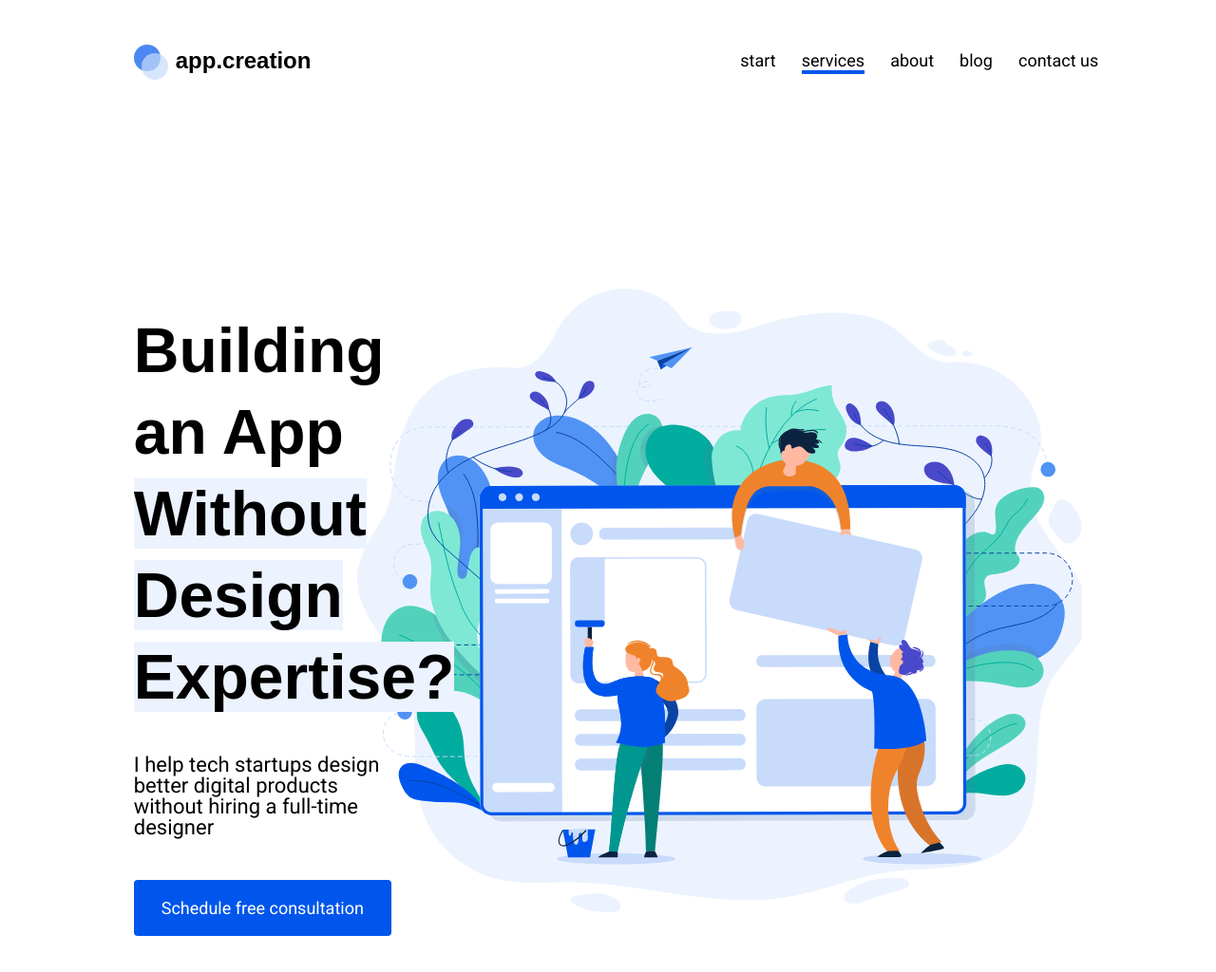
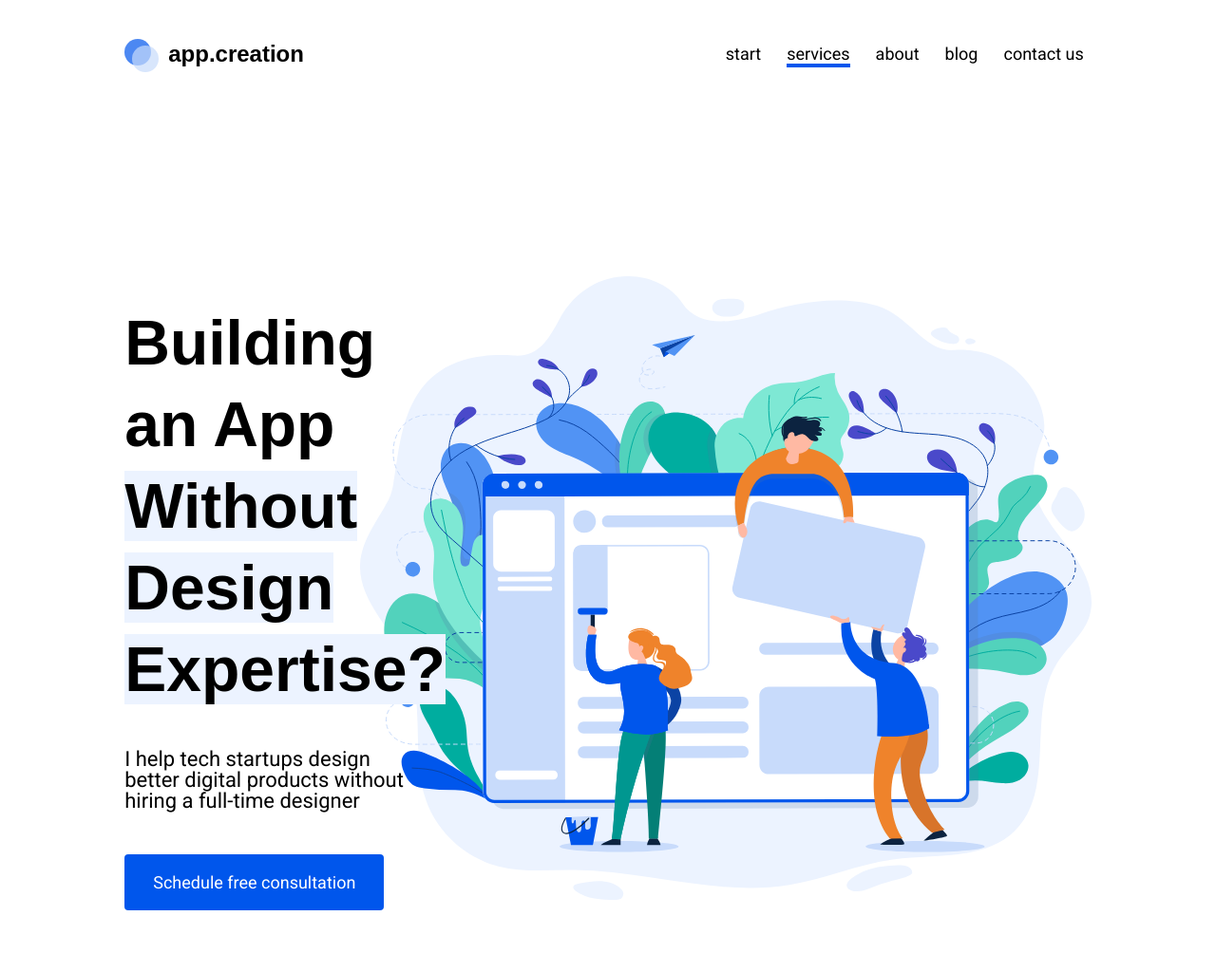
Before and after one commit to WebHeroSchool/tsybuoly1, a plain HTML site: page index.html in a window 1280 px wide. Shown: the whole page at 95% size. Drawn offline with Linux system fonts and the light colour scheme; a web font is replaced by a local one.

Commit message:
корректировка 2

```diff
--- a/styless.css
+++ b/styless.css
@@ -4,11 +4,11 @@ body {
 .header{
   display: flex;
   justify-content: space-between;
-  margin-bottom: 100px;
+  margin-bottom: 105px;
 }
 .wrapper{
   margin: auto;
-  width: 79%;
+  width: 80.5%;
     }
   .logo, .menu{
     display: inline-block;
@@ -16,8 +16,8 @@ body {
   .logo{
     /*margin-right: 63%;*/
     position: relative;
-    padding: 40px 0;
-    padding-left: 44px;
+    padding: 33px 0;
+    padding-left: 46px;
     font: bold 24px/31px 'pt_serifbold', arial, helvetica, sans-serif;
   }
   .logo__circle {
@@ -88,23 +88,23 @@ body {
     width: 100%;
   }
   .menu__item:last-child {
-    margin-right: -18px;
-    padding-right: 1px;
+    margin-right: 0px;
+    padding-right: 8px;
   }
   .main {
   /*  padding-top: 100px;*/
-    padding: 107px 66% 228px 0;
+    padding: 108px 66% 233px 0;
     background: top right no-repeat url(img/mainimg.svg);
 /*    background-repeat: no-repeat;*/
-    background-position: 103% 25%;
+    background-position: 100% 25%;
   }
   .main__title {
-    margin: 0 0 39px 0;
+    margin: 0 0 41px 0;
     font: bold 66px/86px 'pt_serifbold', arial, helvetica, sans-serif;
   }
 
   .main__subtitle {
-    margin: 0 77px 44px 0;
+    margin: 0 43px 45px 0;
     font: 22px/22px Roboto, arial, helvetica,sans-serif;
   }
   .main__button {
@@ -112,7 +112,7 @@ body {
     font: 18px/21px Roboto, arial, helvetica,sans-serif;
     color: #fff;
     background: #0056EC;
-    padding: 19px 29px;
+    padding: 19px 30px;
     text-decoration: none;
     border-radius: 4px;
     transition: opacity .5s;
```
